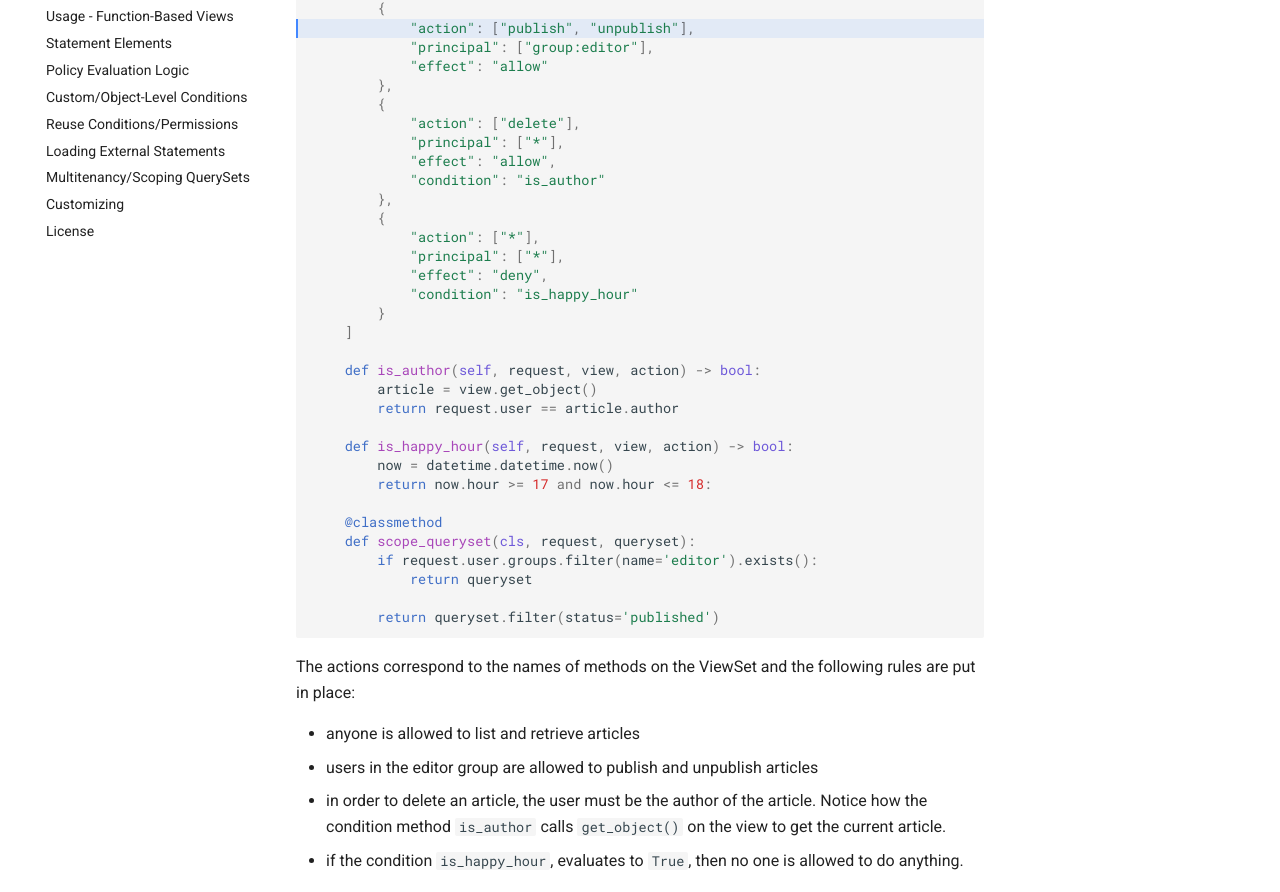
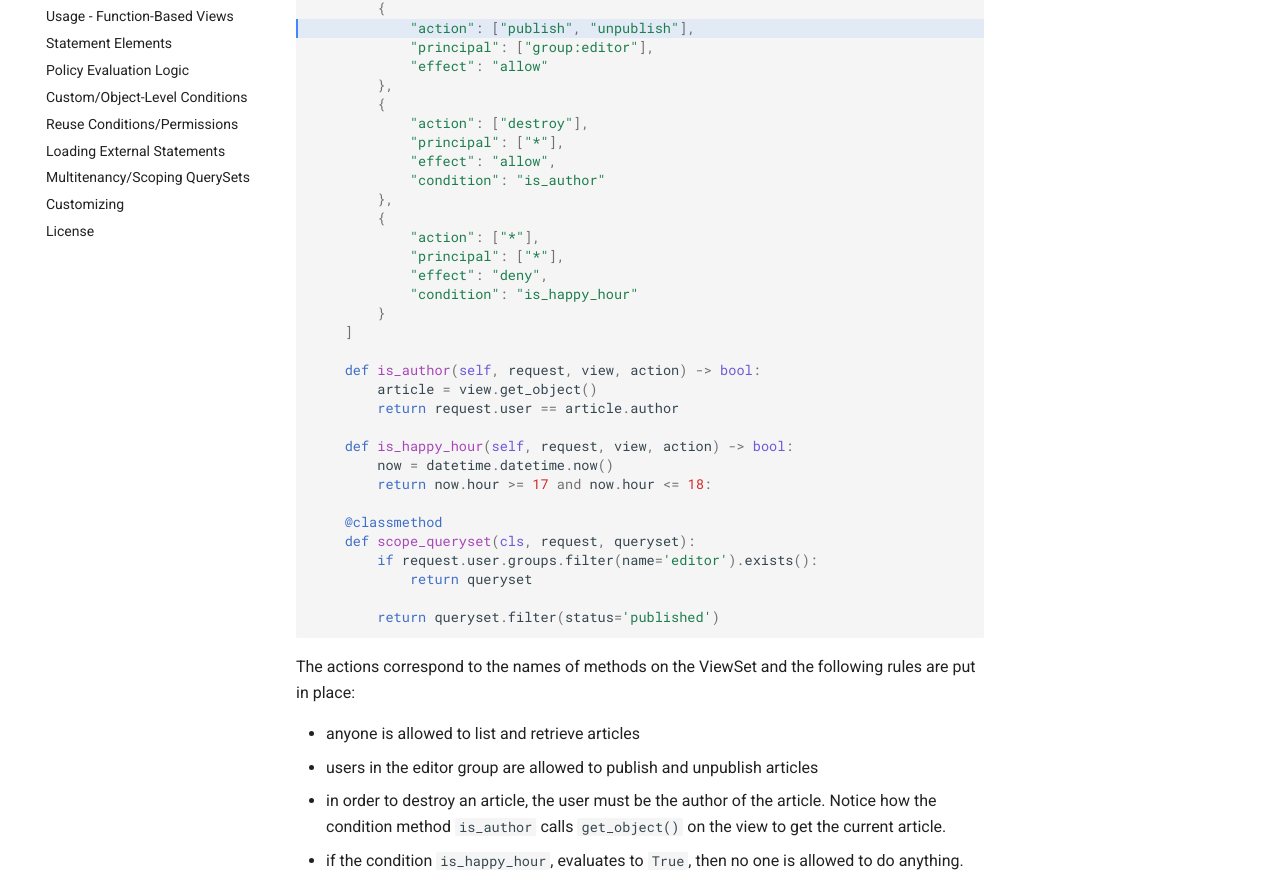
Before and after one commit to rsinger86/drf-access-policy, an MkDocs documentation site: the page built from docs/usage/view_set_usage.md, in a window 1280 px wide and 1400 px high, scrolled down 429 px. Shown: the part 146-1038 px from the top of the window. Built offline with MkDocs 1.6.1 and Material for MkDocs 9.7.7, drawn with Linux system fonts in a browser that asks for light colours; comment, search, counter and statistics services are not loaded.

Commit message:
Replace references to "delete" action with "destroy"
See https://www.django-rest-framework.org/api-guide/viewsets/#viewset-actions

```diff
--- a/docs/usage/view_set_usage.md
+++ b/docs/usage/view_set_usage.md
@@ -23,7 +23,7 @@ class ArticleAccessPolicy(AccessPolicy):
             "effect": "allow"
         },
         {
-            "action": ["delete"],
+            "action": ["destroy"],
             "principal": ["*"],
             "effect": "allow",
             "condition": "is_author"
@@ -56,7 +56,7 @@ The actions correspond to the names of methods on the ViewSet and the following
 
 - anyone is allowed to list and retrieve articles
 - users in the editor group are allowed to publish and unpublish articles
-- in order to delete an article, the user must be the author of the article. Notice how the condition method `is_author` calls `get_object()` on the view to get the current article.
+- in order to destroy an article, the user must be the author of the article. Notice how the condition method `is_author` calls `get_object()` on the view to get the current article.
 - if the condition `is_happy_hour`, evaluates to `True`, then no one is allowed to do anything.
 
 Additionally, we have some logic in the `scope_queryset` method for filtering which models are visible to the current user. Here, we want users to only see published articles, unless they are an editor, in which case they case see articles with any status. You have to remember to call this method from the view, so I'd suggest reviewing this as part of a security audit checklist.
```
Also changed, not shown: docs/statement_elements.md (+1 -1 lines), 1 other file.
